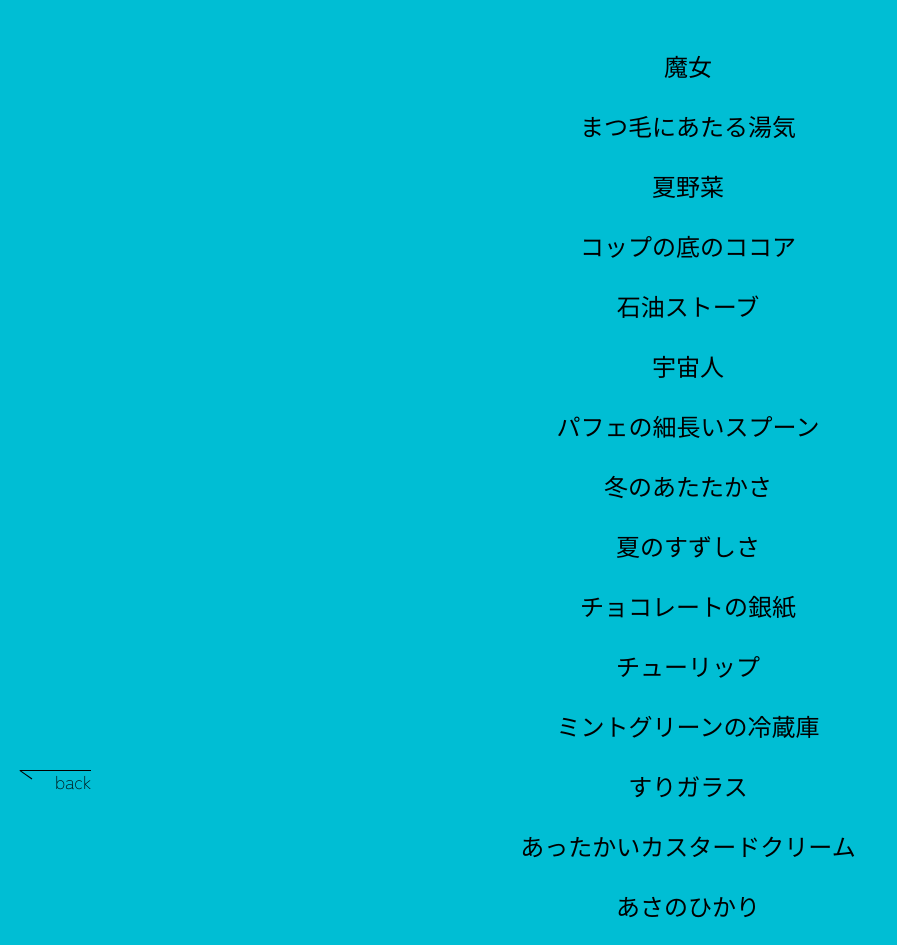
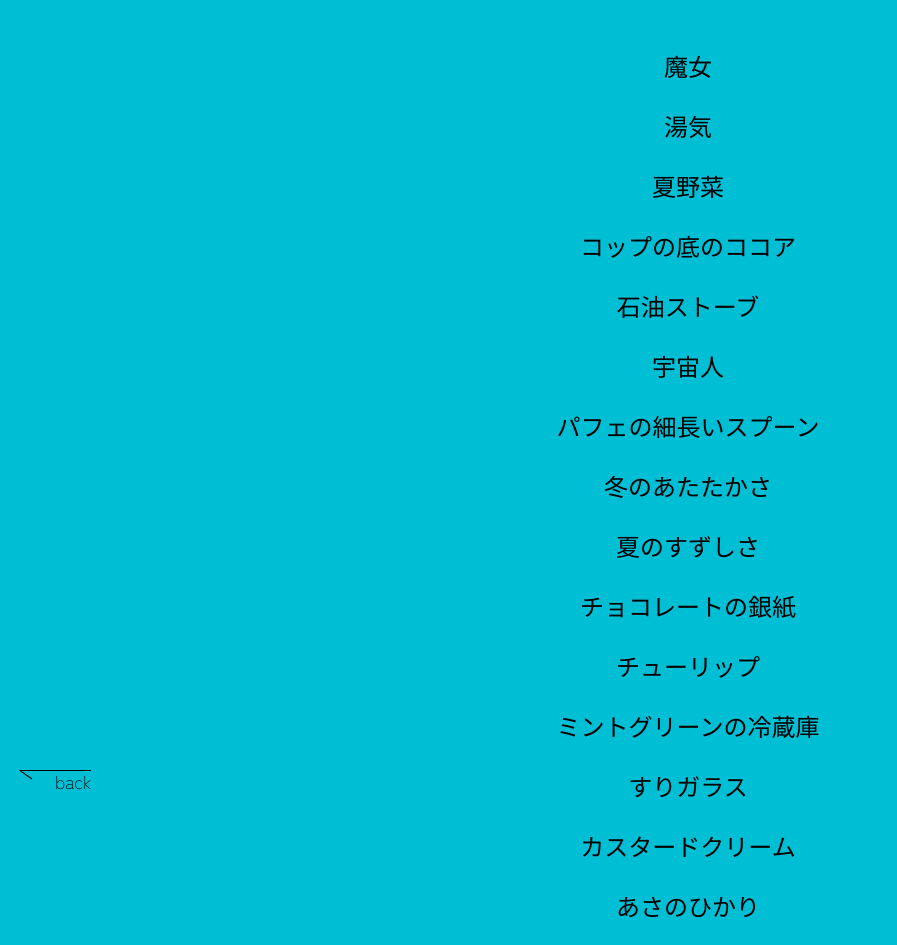
Before and after one commit to ALIENS104/ALIENS.github.io, a plain HTML site: page alien9.html in a window 1280 px wide. Shown: the top 945 px of the page, without its empty margins (0-897 px from the left). Drawn offline with Linux system fonts and the light colour scheme.

Commit message:
Update alien9.html

```diff
--- a/alien9.html
+++ b/alien9.html
@@ -28,7 +28,7 @@
 <li>魔女</li>
 
 
-<li>まつ毛にあたる湯気</li>
+<li>湯気</li>
 
 
 <li>夏野菜</li>
@@ -64,7 +64,7 @@
 <li>すりガラス</li>
 
 
-<li>あったかいカスタードクリーム</li>
+<li>カスタードクリーム</li>
 
 
 <li>あさのひかり</li>
@@ -88,7 +88,6 @@
 <li>薄い雲</li>
 
 
-<li>頬に落ちる影</li>
 
 
           <li>蛍光ピンク</ul>
```
